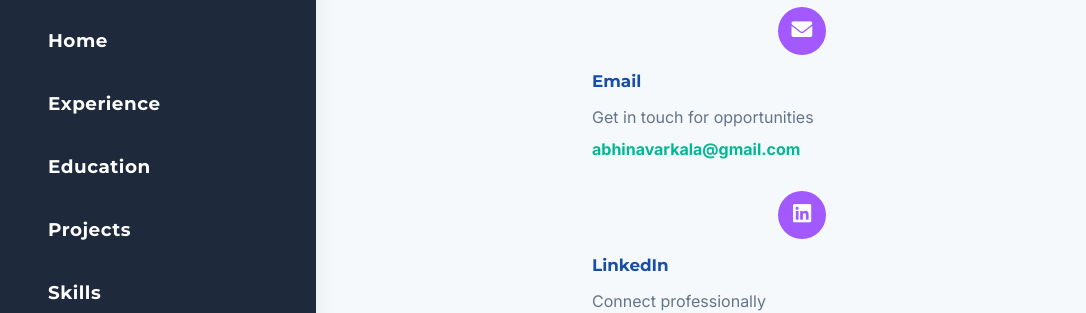
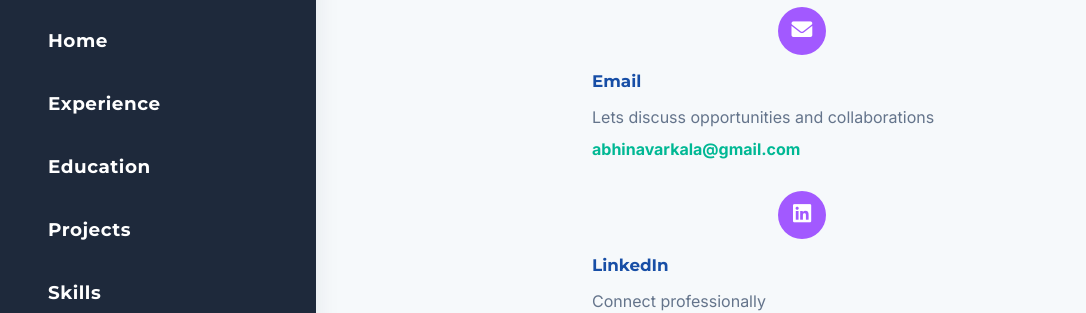
Before and after one commit to AAJaisiv/github.io, a Jekyll site: the page built from index.html, in a window 1280 px wide and 900 px high, scrolled down 4806 px. Shown: the part 153-466 px from the top of the window, without its empty margins (0-1086 px from the left). Built offline with Jekyll 4.4.1, drawn with Linux system fonts in a browser that asks for light colours.

Commit message:
Update index.html

```diff
--- a/index.html
+++ b/index.html
@@ -322,7 +322,7 @@ title:
                             <i class="fas fa-envelope"></i>
                         </div>
                         <h3>Email</h3>
-                        <p>Get in touch for opportunities</p>
+                        <p>Lets discuss opportunities and collaborations</p>
                         <a href="mailto:abhinavarkala@gmail.com">abhinavarkala@gmail.com</a>
                     </div>
                     <div class="contact-card">
```
